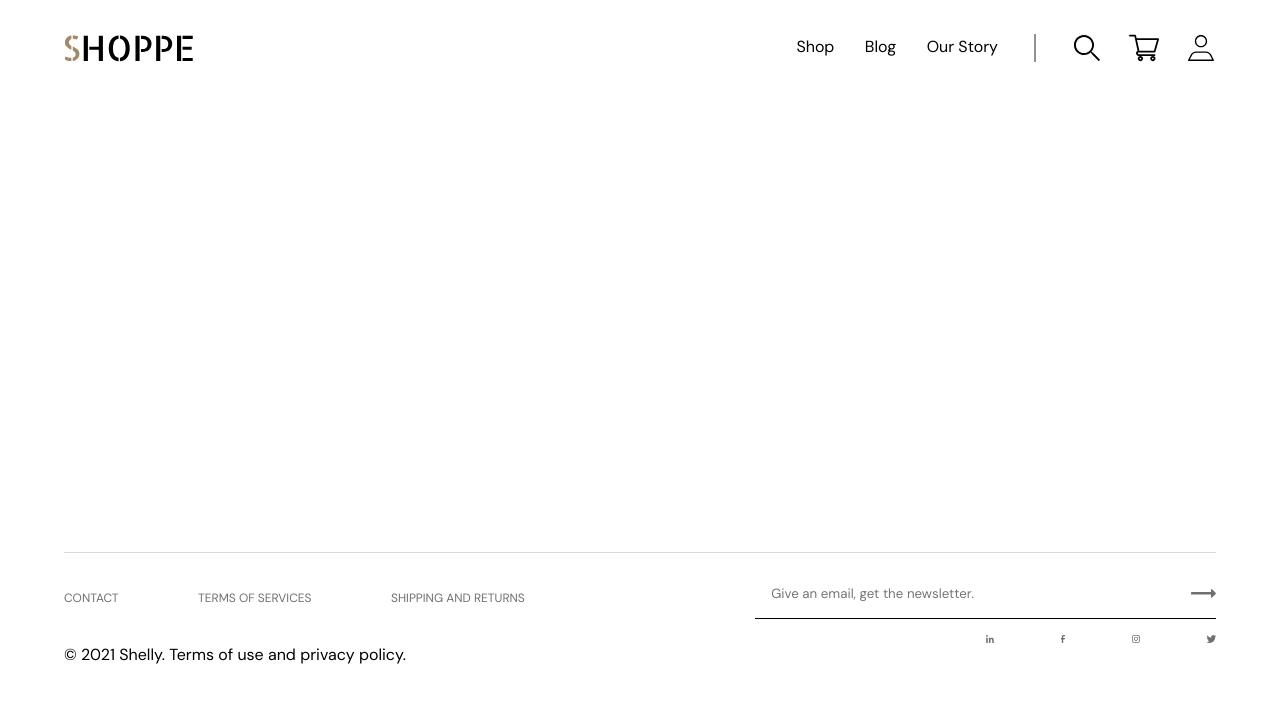
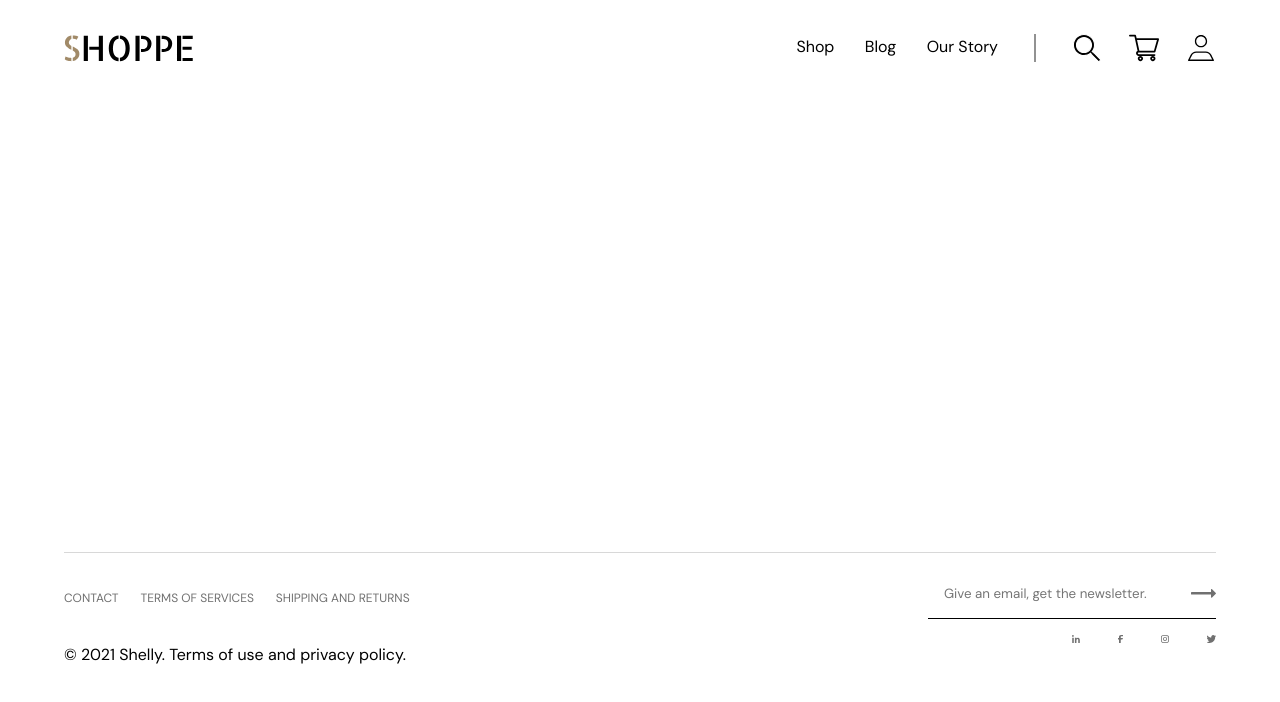
Before and after one commit to Mattarek/ecommerce-shoppe, a React (Vite) app: page / in a window 1280 px wide. Shown: the top 702 px of the page. Built offline with nearby package versions, Linux system fonts and the light colour scheme.

Commit message:
Change: flex-basis changed from 40% to 25%, it was too big

```diff
--- a/src/components/Footer/footer.scss
+++ b/src/components/Footer/footer.scss
@@ -5,7 +5,7 @@
     border-top: 0.04rem solid #D8D8D8;
 
     &__description {
-        flex-basis: 40%;
+        flex-basis: 30%;
     }
 
     &__menu {
@@ -21,14 +21,11 @@
         }
     }
 
-
-
-
     .footer__search {
         display: flex;
         flex-direction: column;
         justify-content: space-between;
-        flex-basis: 40%;
+        flex-basis: 25%;
 
         .footer__input {
             display: flex;
@@ -44,7 +41,6 @@
                 padding: 1rem;
                 border: none;
                 background: url(../../assets//arrow.svg) no-repeat right;
-
             }
         }
 
--- /dev/null
+++ b/src/components/HeroSlider/HeroSlider.tsx
@@ -0,0 +1,5 @@
+import { useState } from 'react'
+
+export const HeroSlider = () => {
+  return <div>HeroSlider</div>
+}
```
Also changed, not shown: src/components/HeroSlider/HeroSlider.sass (added), src/components/HeroSlider/index.tsx (added).
